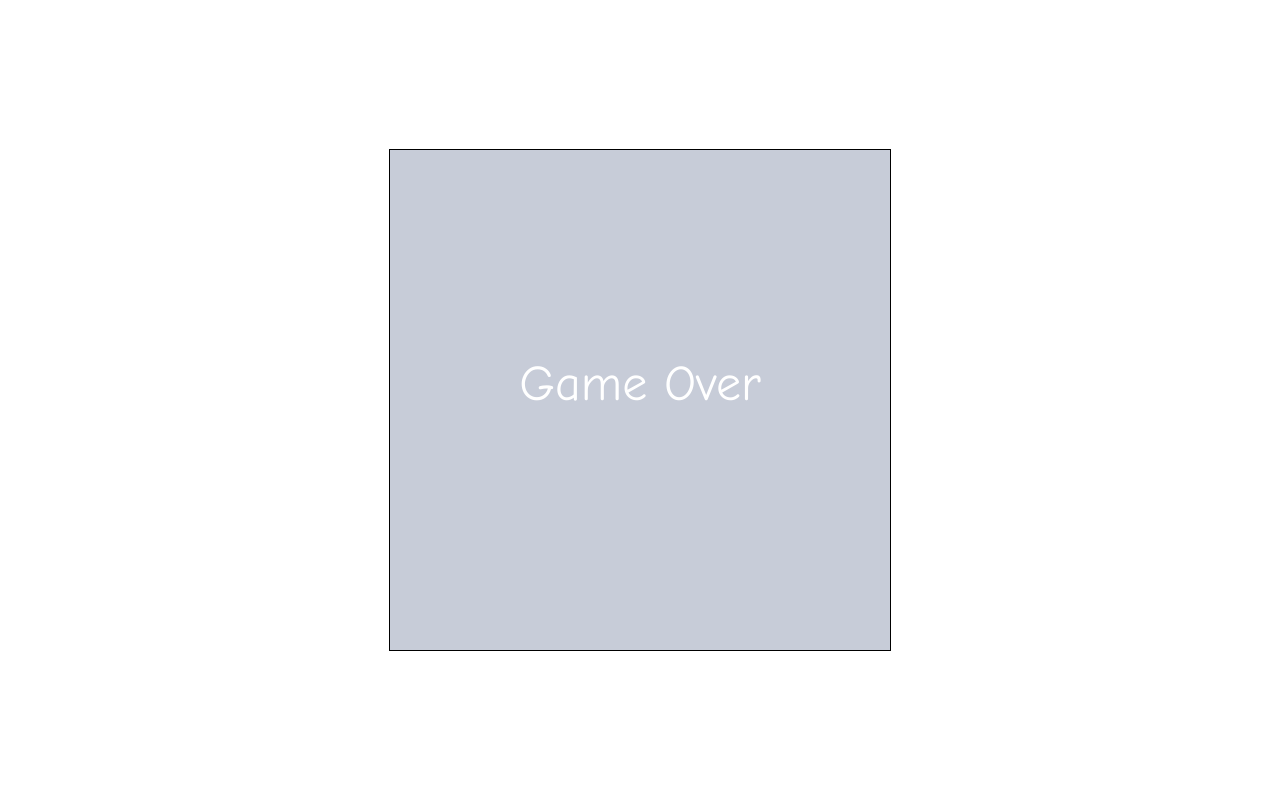
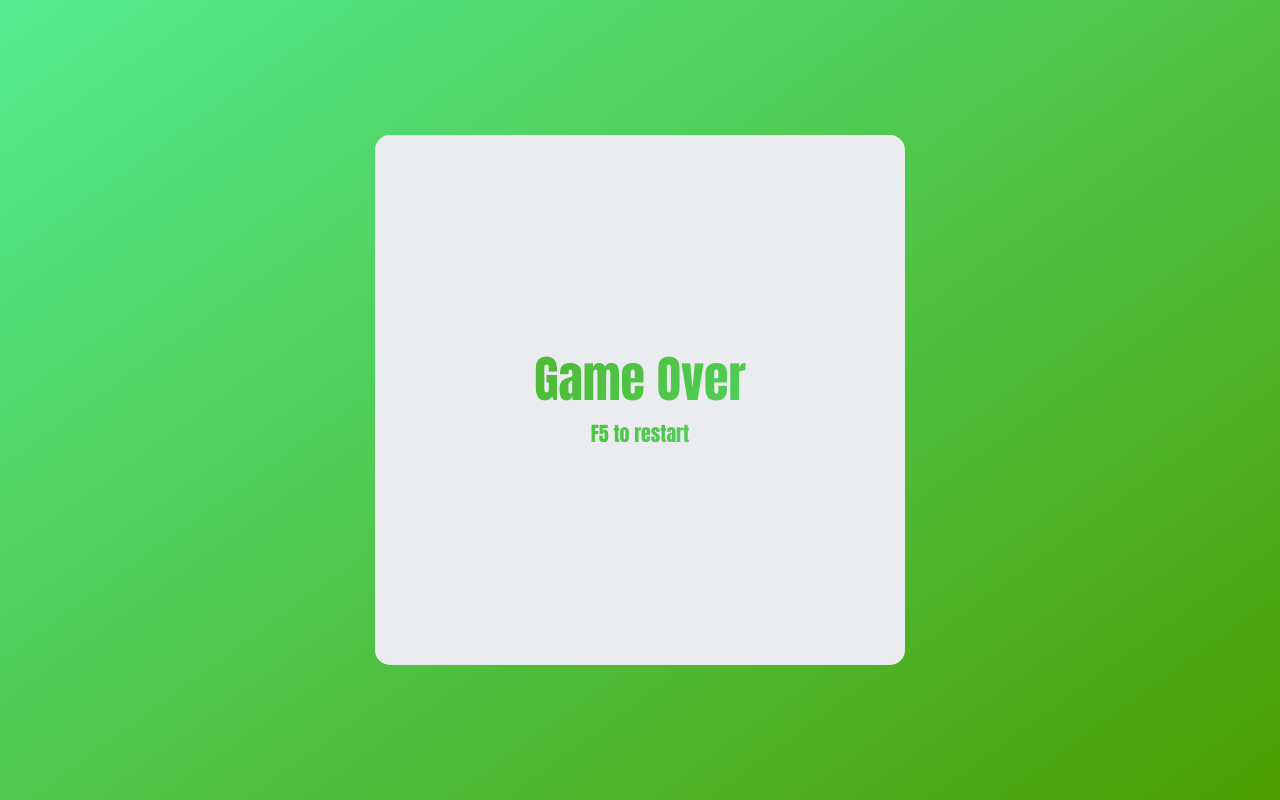
Before and after one commit to MrDasix/snakeJS, a plain HTML site: page index.html in a window 1280 px wide. Drawn offline with Linux system fonts and the light colour scheme.

Commit message:
Good snek

```diff
--- a/index.html
+++ b/index.html
@@ -18,10 +18,14 @@
 
             width: 100vw;
             height: 100vh;
+
+            background: rgb(76,158,2);
+            background: linear-gradient(324deg, rgba(76,158,2,1) 0%, rgba(83,236,144,1) 100%);
         }
 
         canvas{
-            border: 1px solid black;
+            border: 15px solid white;
+            border-radius: 15px;
         }
     </style>
 </head>
@@ -74,7 +78,7 @@
         }
 
         function drawFruit(){
-            draw(apple.x,apple.y,cellSize,"#FF0000");
+            draw(apple.x,apple.y,cellSize,"#CF000F");
         }
 
         function updateSnake(){
@@ -87,14 +91,14 @@
             else if(snake.currentDir == dir[2]) snake.body[0].x += cellSize;
             else if(snake.currentDir == dir[3]) snake.body[0].y += cellSize;
 
-            draw(snake.body[0].x,snake.body[0].y,cellSize,"#000000");
+            draw(snake.body[0].x,snake.body[0].y,cellSize,"#013243");
 
             for(var i = 1; i < snake.body.length; i++){
 
                 var posx2;
                 var posy2;
 
-                draw(newPosx,newPosy,cellSize,"#000000");
+                draw(newPosx,newPosy,cellSize,"#013243");
 
                 posx2 = snake.body[i].x;
                 posy2 = snake.body[i].y;
@@ -114,10 +118,17 @@
             ctx.fillRect(xpos,ypos,size,size);
         }
 
+        function paintBoard(){
+            ctx.beginPath();
+            ctx.fillStyle="white";
+            ctx.fillRect(0,0,WIDTH,HEIGHT);
+        }
+
         function update(){
             ctx.clearRect(0,0,WIDTH,HEIGHT);
             checkGameOver();
             if(!GameOver){
+                paintBoard();
                 if(snake.body[0].x == apple.x && snake.body[0].y == apple.y){
                     updateFruit();
 
@@ -141,21 +152,36 @@
                 }
                 updateSnake();
             }else{
+                var backColor = "rgb(234, 236, 239)";
                 ctx.beginPath();
-                ctx.fillStyle="#c7ccd8";
+                ctx.fillStyle=backColor;
                 ctx.fillRect(0,0,WIDTH,HEIGHT);
+                canvas.style.borderColor=backColor;
+
+                var grd;
+
+                grd=ctx.createLinearGradient(0,0,WIDTH,HEIGHT);
+                grd.addColorStop(0,"rgba(76,158,2,1)");
+                grd.addColorStop(1,"rgba(83,236,144,1)");
 
                 ctx.beginPath();
-                ctx.font = "50px Comic Sans MS";
-                ctx.fillStyle = "white";
+                ctx.font = "50px Impact";
+                ctx.fillStyle = grd;
                 ctx.textAlign = "center";
                 ctx.fillText("Game Over",WIDTH/2,HEIGHT/2);
+
+                ctx.beginPath();
+                ctx.font = "20px Impact";
+                ctx.fillStyle = grd;
+                ctx.textAlign = "center";
+                ctx.fillText("F5 to restart",WIDTH/2,HEIGHT/2+HEIGHT/12);
             }
         }
+
         function checkGameOver(){
             var snakeHead = snake.body[0];
 
-            if(snakeHead.x <= 0 || snakeHead.y <= 0 || snakeHead.x >= WIDTH || snakeHead.y >= HEIGHT) GameOver = true;
+            if(snakeHead.x < 0 || snakeHead.y < 0 || snakeHead.x >= WIDTH || snakeHead.y >= HEIGHT) GameOver = true;
             if(snake.body.length > 1){
                 for(var i = 1; i < snake.body.length; i++){
                     if(snakeHead.x == snake.body[i].x && snakeHead.y == snake.body[i].y) GameOver = true;
```
